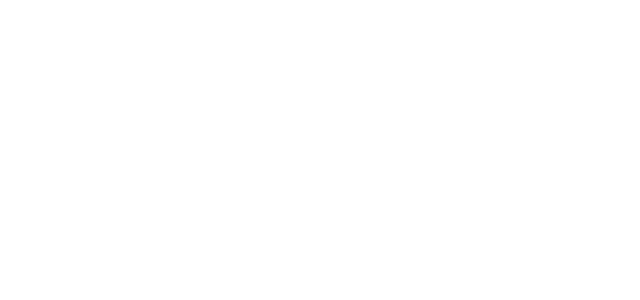
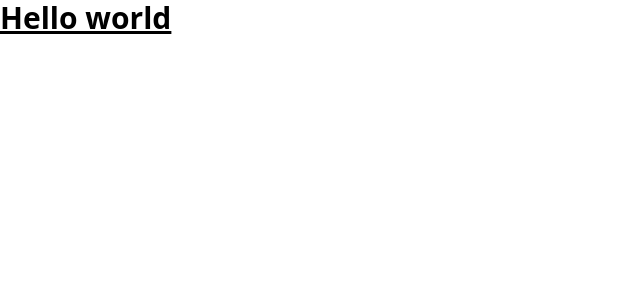
Before and after one commit to hyperamir/join-a-side, a React (Create React App) app in the folder client/: page / in a window 1280 px wide. Shown: the top 300 px of the page, without its empty margins (0-640 px from the left). Built offline with nearby package versions, Linux system fonts and the light colour scheme.

Commit message:
setup tailwind css

```diff
--- a/client/package.json
+++ b/client/package.json
@@ -34,5 +34,10 @@
       "last 1 firefox version",
       "last 1 safari version"
     ]
+  },
+  "devDependencies": {
+    "autoprefixer": "^10.4.2",
+    "postcss": "^8.4.6",
+    "tailwindcss": "^3.0.22"
   }
 }
--- a/client/src/App.js
+++ b/client/src/App.js
@@ -1,11 +1,10 @@
-import logo from './logo.svg';
 import './App.css';
 
 function App() {
   return (
-    <div className="App">
-
-    </div>
+    <h1 className="text-3xl font-bold underline">
+      Hello world
+    </h1>
   );
 }
 
--- a/client/src/index.css
+++ b/client/src/index.css
@@ -1,13 +1,3 @@
-body {
-  margin: 0;
-  font-family: -apple-system, BlinkMacSystemFont, 'Segoe UI', 'Roboto', 'Oxygen',
-    'Ubuntu', 'Cantarell', 'Fira Sans', 'Droid Sans', 'Helvetica Neue',
-    sans-serif;
-  -webkit-font-smoothing: antialiased;
-  -moz-osx-font-smoothing: grayscale;
-}
-
-code {
-  font-family: source-code-pro, Menlo, Monaco, Consolas, 'Courier New',
-    monospace;
-}
+@tailwind base;
+@tailwind components;
+@tailwind utilities;
--- /dev/null
+++ b/client/tailwind.config.js
@@ -0,0 +1,9 @@
+module.exports = {
+  content: [
+    "./src/**/*.{js,jsx,ts,tsx}",
+  ],
+  theme: {
+    extend: {},
+  },
+  plugins: [],
+}
```
Also changed, not shown: 1 other file (tests, documents, lock files or other folders).
